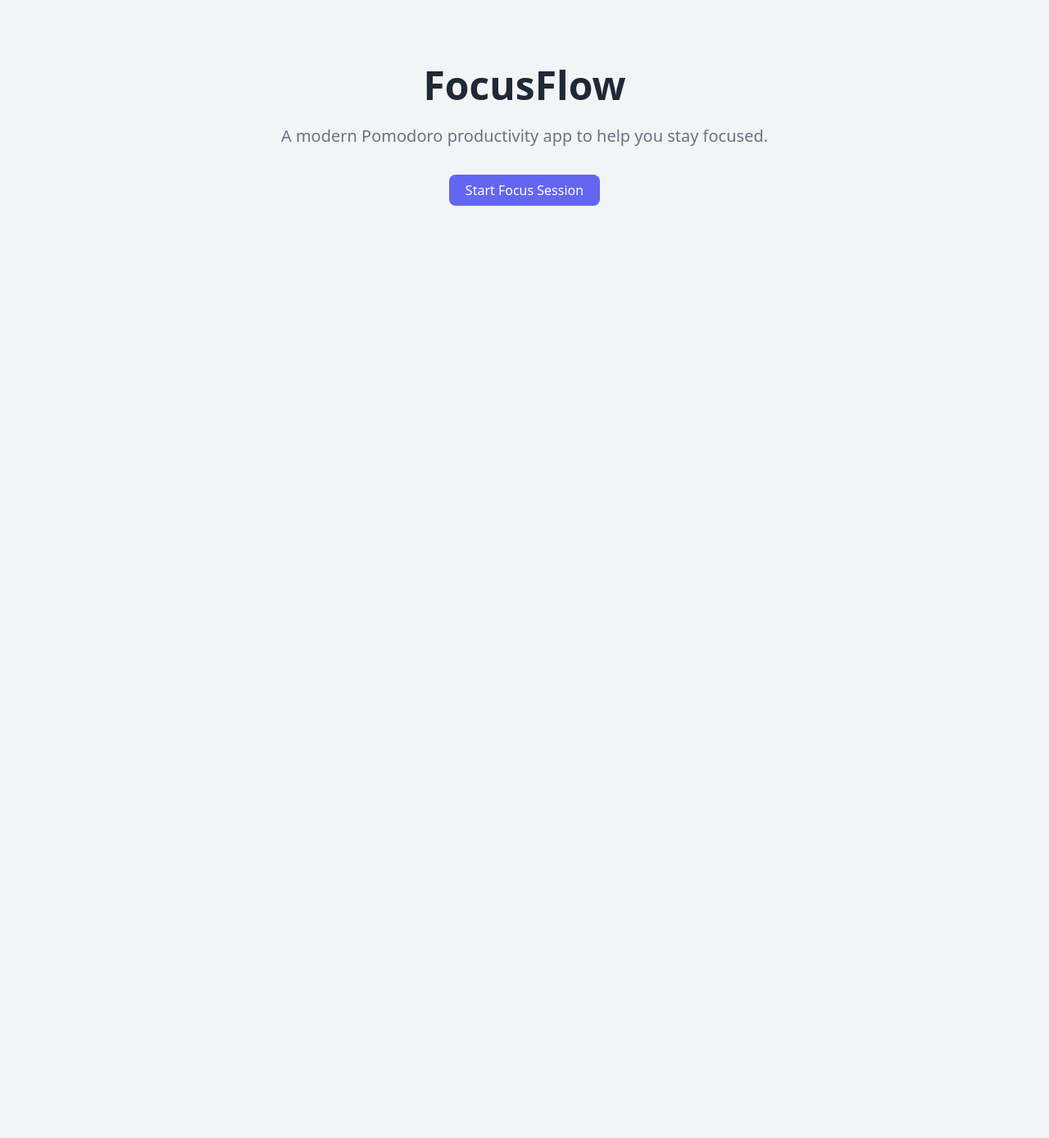
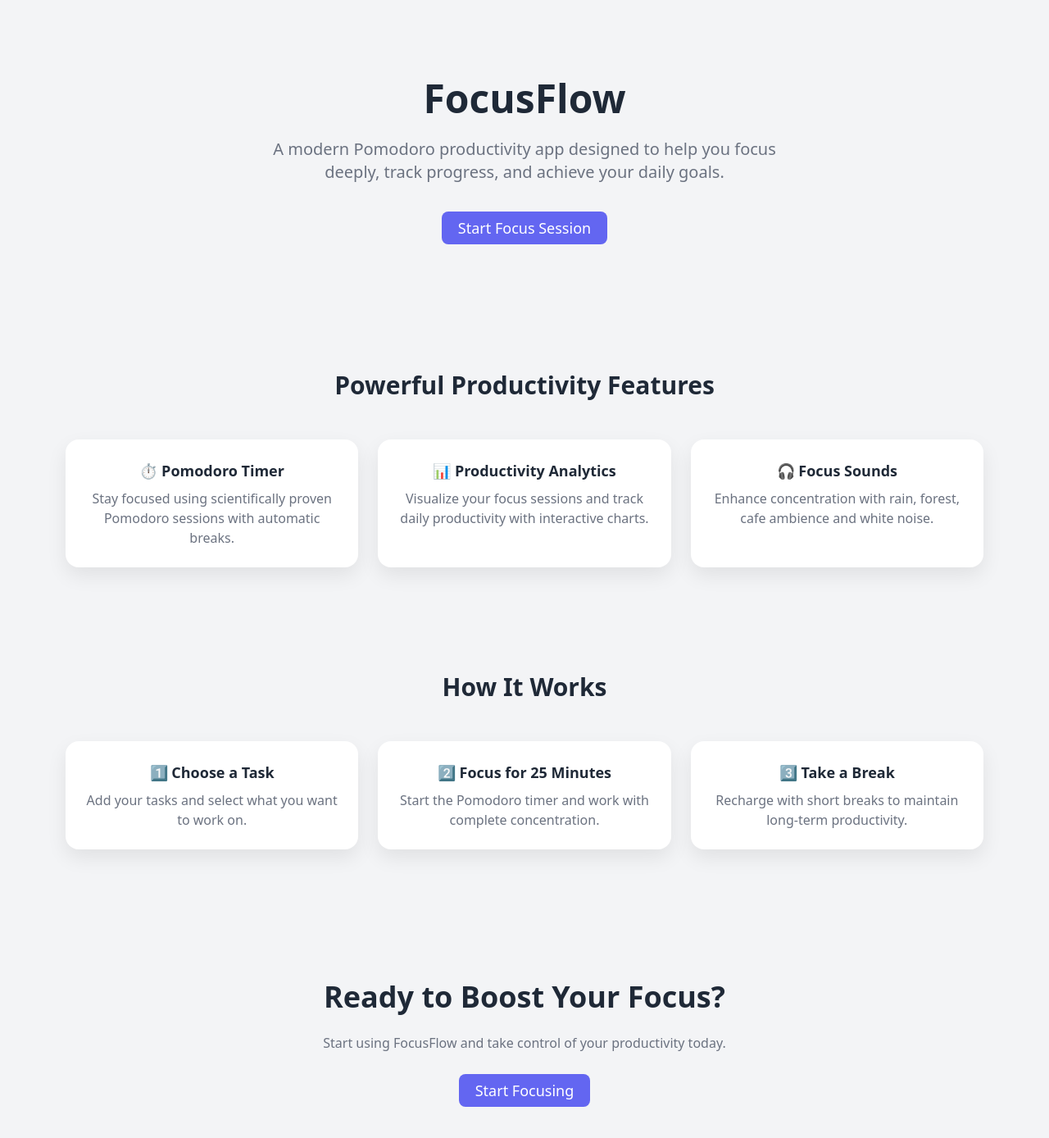
Before and after one commit to Janhavi003/focusflow_pomodoro, a React (Vite) app: page / in a window 1280 px wide. Shown: the top 1388 px of the page at 82% size. Before the commit the page ends 800 px from the top, so only its background shows below. Built offline with nearby package versions, Linux system fonts and the light colour scheme.

Commit message:
Added landing page

```diff
--- a/src/pages/LandingPage.jsx
+++ b/src/pages/LandingPage.jsx
@@ -1,23 +1,170 @@
 import { Link } from "react-router-dom"
+import { motion } from "framer-motion"
 
 function LandingPage() {
+
   return (
-    <div className="container-app py-20 text-center">
 
-      <h1 className="text-5xl font-bold mb-6">
-        FocusFlow
-      </h1>
+    <div className="min-h-screen">
 
-      <p className="text-xl text-gray-500 mb-10">
-        A modern Pomodoro productivity app to help you stay focused.
-      </p>
+      {/* HERO SECTION */}
 
-      <Link to="/app" className="btn-primary">
-        Start Focus Session
-      </Link>
+      <section className="container-app py-24 text-center">
+
+        <motion.h1
+          initial={{ opacity: 0, y: -30 }}
+          animate={{ opacity: 1, y: 0 }}
+          className="text-5xl font-bold mb-6"
+        >
+          FocusFlow
+        </motion.h1>
+
+        <p className="text-xl text-gray-500 mb-10 max-w-2xl mx-auto">
+          A modern Pomodoro productivity app designed to help you
+          focus deeply, track progress, and achieve your daily goals.
+        </p>
+
+        <Link
+          to="/app"
+          className="btn-primary text-lg"
+        >
+          Start Focus Session
+        </Link>
+
+      </section>
+
+      {/* FEATURES */}
+
+      <section className="container-app py-16">
+
+        <h2 className="text-3xl font-bold text-center mb-12">
+          Powerful Productivity Features
+        </h2>
+
+        <div className="grid md:grid-cols-3 gap-6">
+
+          <div className="card text-center">
+
+            <h3 className="text-lg font-semibold mb-2">
+              ⏱ Pomodoro Timer
+            </h3>
+
+            <p className="text-gray-500">
+              Stay focused using scientifically proven
+              Pomodoro sessions with automatic breaks.
+            </p>
+
+          </div>
+
+          <div className="card text-center">
+
+            <h3 className="text-lg font-semibold mb-2">
+              📊 Productivity Analytics
+            </h3>
+
+            <p className="text-gray-500">
+              Visualize your focus sessions and track
+              daily productivity with interactive charts.
+            </p>
+
+          </div>
+
+          <div className="card text-center">
+
+            <h3 className="text-lg font-semibold mb-2">
+              🎧 Focus Sounds
+            </h3>
+
+            <p className="text-gray-500">
+              Enhance concentration with rain, forest,
+              cafe ambience and white noise.
+            </p>
+
+          </div>
+
+        </div>
+
+      </section>
+
+      {/* HOW IT WORKS */}
+
+      <section className="container-app py-16">
+
+        <h2 className="text-3xl font-bold text-center mb-12">
+          How It Works
+        </h2>
+
+        <div className="grid md:grid-cols-3 gap-6 text-center">
+
+          <div className="card">
+
+            <h3 className="text-lg font-semibold mb-2">
+              1️⃣ Choose a Task
+            </h3>
+
+            <p className="text-gray-500">
+              Add your tasks and select what you want
+              to work on.
+            </p>
+
+          </div>
+
+          <div className="card">
+
+            <h3 className="text-lg font-semibold mb-2">
+              2️⃣ Focus for 25 Minutes
+            </h3>
+
+            <p className="text-gray-500">
+              Start the Pomodoro timer and work with
+              complete concentration.
+            </p>
+
+          </div>
+
+          <div className="card">
+
+            <h3 className="text-lg font-semibold mb-2">
+              3️⃣ Take a Break
+            </h3>
+
+            <p className="text-gray-500">
+              Recharge with short breaks to maintain
+              long-term productivity.
+            </p>
+
+          </div>
+
+        </div>
+
+      </section>
+
+      {/* CALL TO ACTION */}
+
+      <section className="container-app py-24 text-center">
+
+        <h2 className="text-4xl font-bold mb-6">
+          Ready to Boost Your Focus?
+        </h2>
+
+        <p className="text-gray-500 mb-8">
+          Start using FocusFlow and take control
+          of your productivity today.
+        </p>
+
+        <Link
+          to="/app"
+          className="btn-primary text-lg"
+        >
+          Start Focusing
+        </Link>
+
+      </section>
 
     </div>
+
   )
+
 }
 
 export default LandingPage
```
